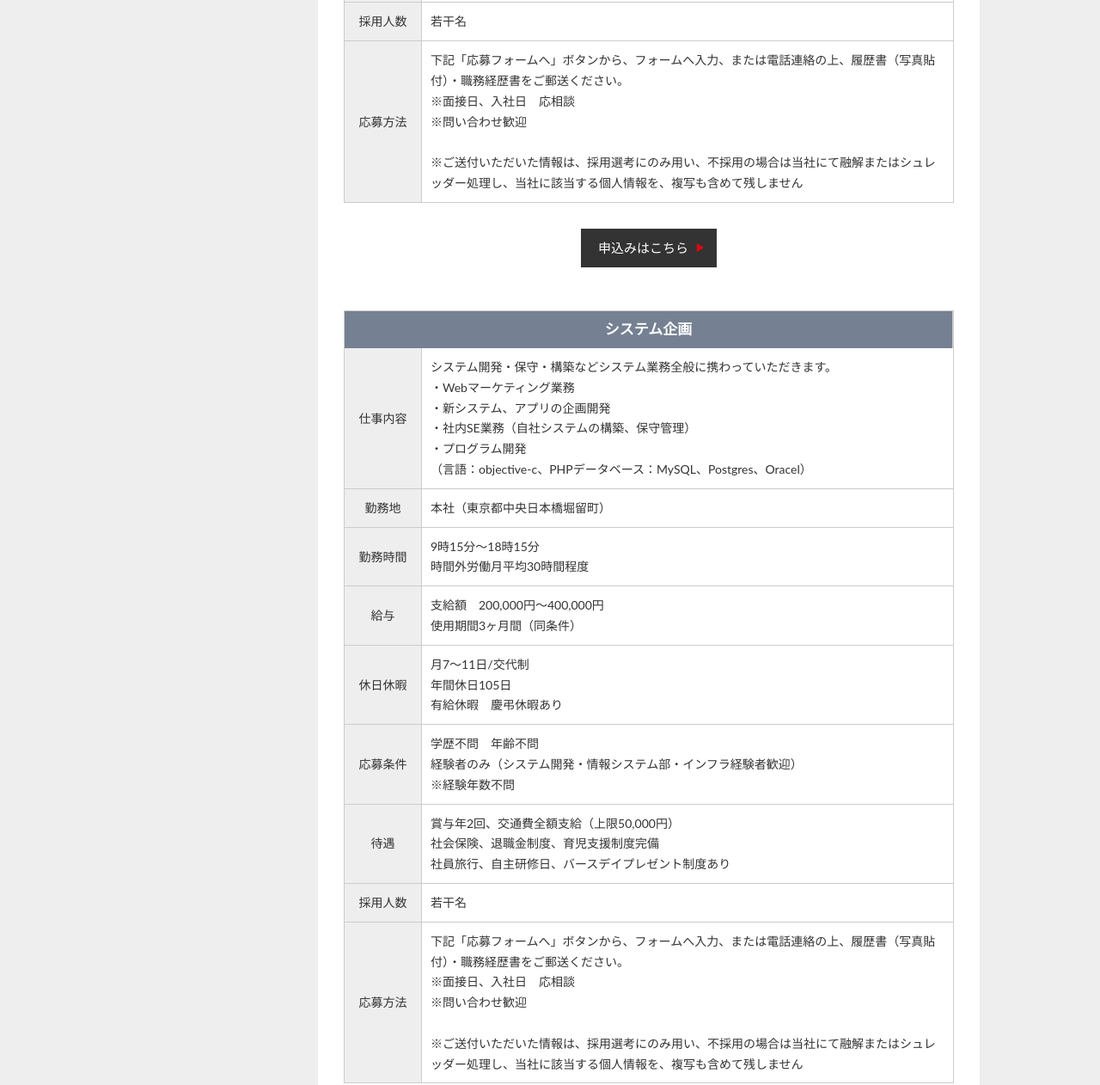
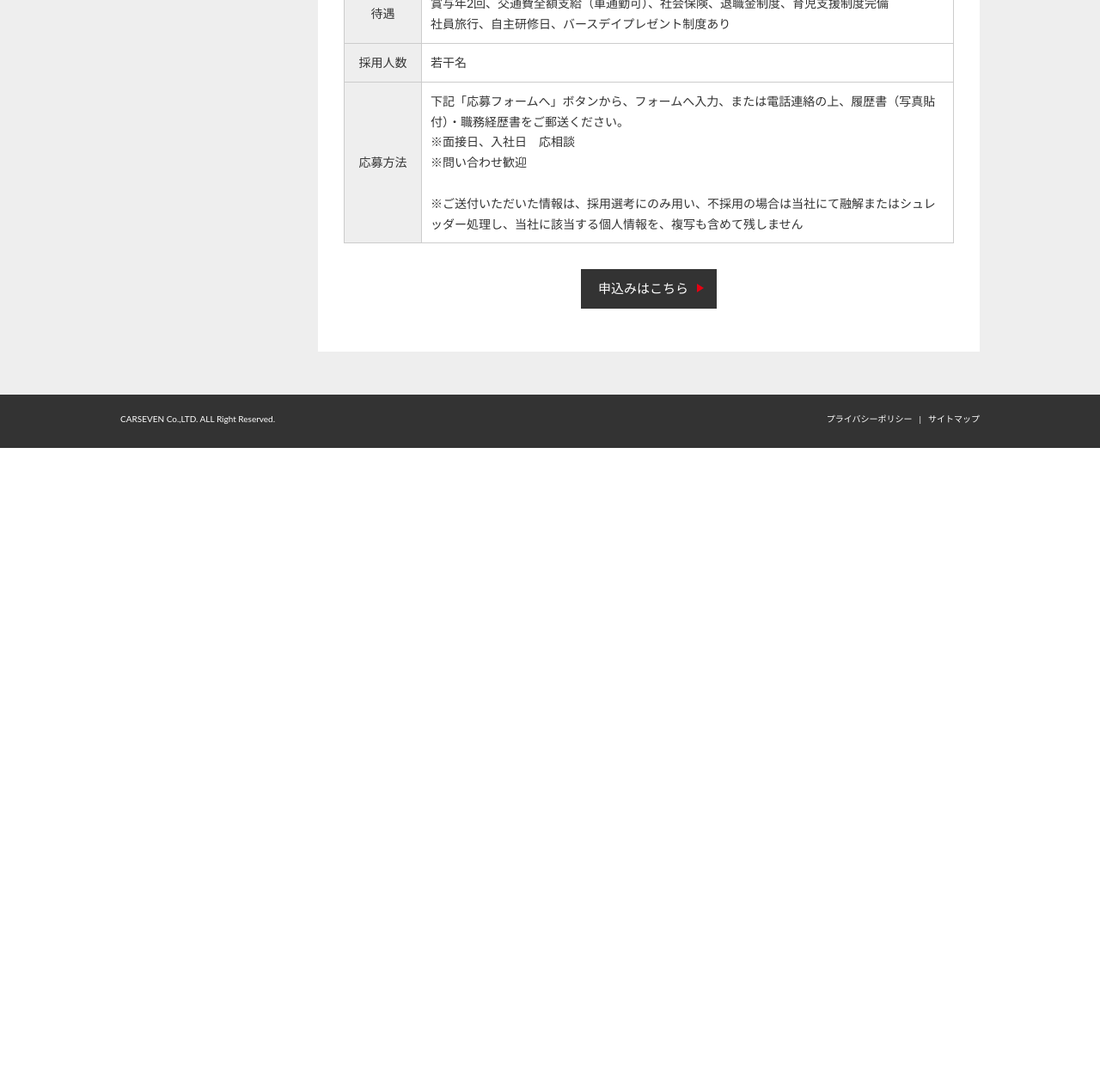
Before and after one commit to netwavehirakawa/carseven, a plain HTML site: page storesstaff_recruit.html in a window 1280 px wide. Shown: the part 1898-3160 px from the top of the page at 86% size. After the commit the page ends 2419 px from the top, so only its background shows below. Drawn offline with Linux system fonts and the light colour scheme.

Commit message:
修正対応3
トップページの画像周り以外を対応

```diff
--- a/storesstaff_recruit.html
+++ b/storesstaff_recruit.html
@@ -138,7 +138,7 @@
 						<table>
 							<tbody>
 								<tr>
-									<th colspan="2">直営店　店舗スタッフ（平塚店）</th>
+									<th colspan="2">直営店　店舗スタッフ</th>
 								</tr>
 								<tr>
 									<td class="koumoku">仕事内容</td>
@@ -146,7 +146,9 @@
 								</tr>
 								<tr>
 									<td class="koumoku">勤務地</td>
-									<td>カーセブン平塚店（神奈川県平塚市田村）</td>
+									<td>カーセブン平塚店（神奈川県平塚市田村）<br>
+										カーセブン多摩ニュータウン店（東京都八王子市堀内）<br>
+										カーセブン宮崎台店（神奈川県川崎市宮前区馬絹）<br></td>
 								</tr>
 								<tr>
 									<td class="koumoku">勤務時間</td>
@@ -174,71 +176,6 @@
 								<tr>
 									<td class="koumoku">待遇</td>
 									<td>賞与年2回、交通費全額支給（車通勤可）、社会保険、退職金制度、育児支援制度完備<br>
-                  社員旅行、自主研修日、バースデイプレゼント制度あり</td>
-								</tr>
-								<tr>
-									<td class="koumoku">採用人数</td>
-									<td>若干名</td>
-								</tr>
-								<tr>
-									<td class="koumoku">応募方法</td>
-									<td>下記「応募フォームへ」ボタンから、フォームへ入力、または電話連絡の上、履歴書（写真貼付）・職務経歴書をご郵送ください。<br>
-                  ※面接日、入社日　応相談<br>
-                  ※問い合わせ歓迎<br><br>
-                  ※ご送付いただいた情報は、採用選考にのみ用い、不採用の場合は当社にて融解またはシュレッダー処理し、当社に該当する個人情報を、複写も含めて残しません</td>
-								</tr>
-							</tbody>
-						</table>
-					</div>
-					<div class="article_btn_wrap">
-						<a class="article_btn" href="#">申込みはこちら</a>
-					</div>
-
-          <div id="system" class="article_recruit_table_wrap">
-						<table>
-							<tbody>
-								<tr>
-									<th colspan="2">システム企画</th>
-								</tr>
-								<tr>
-									<td class="koumoku">仕事内容</td>
-									<td>システム開発・保守・構築などシステム業務全般に携わっていただきます。<br>
-                  ・Webマーケティング業務<br>
-                  ・新システム、アプリの企画開発<br>
-                  ・社内SE業務（自社システムの構築、保守管理）<br>
-                  ・プログラム開発<br>
-                  （言語：objective-c、PHPデータベース：MySQL、Postgres、Oracel）</td>
-								</tr>
-								<tr>
-									<td class="koumoku">勤務地</td>
-									<td>本社（東京都中央日本橋堀留町）</td>
-								</tr>
-								<tr>
-									<td class="koumoku">勤務時間</td>
-									<td>9時15分～18時15分<br>
-                  時間外労働月平均30時間程度</td>
-								</tr>
-								<tr>
-									<td class="koumoku">給与</td>
-									<td>支給額　200,000円～400,000円<br>
-                  使用期間3ヶ月間（同条件）</td>
-								</tr>
-								<tr>
-									<td class="koumoku">休日休暇</td>
-									<td>月7～11日/交代制<br>
-                  年間休日105日<br>
-                  有給休暇　慶弔休暇あり</td>
-								</tr>
-								<tr>
-									<td class="koumoku">応募条件</td>
-									<td>学歴不問　年齢不問<br>
-                  経験者のみ（システム開発・情報システム部・インフラ経験者歓迎）<br>
-                  ※経験年数不問</td>
-								</tr>
-								<tr>
-									<td class="koumoku">待遇</td>
-									<td>賞与年2回、交通費全額支給（上限50,000円）<br>
-                  社会保険、退職金制度、育児支援制度完備<br>
                   社員旅行、自主研修日、バースデイプレゼント制度あり</td>
 								</tr>
 								<tr>
```
Also changed, not shown: index.html (+2 -2 lines), system.html (+2 -24 lines), images/article_img01.jpg, images/article_img03.jpg, images/article_img04.jpg.
